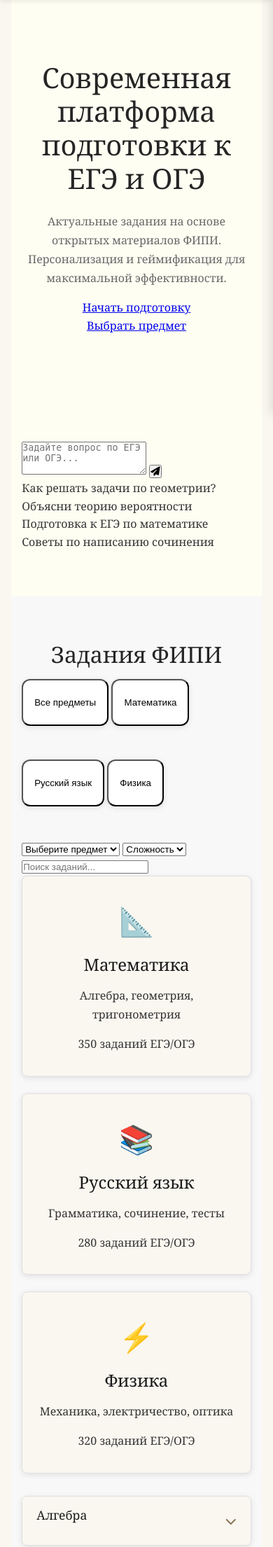
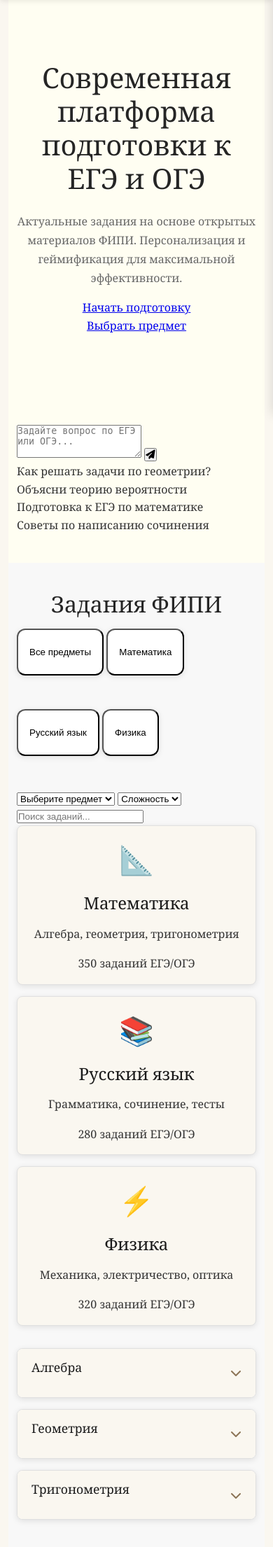
Before and after one commit to gaus-1/ExamFlow, a Django app: page / in a window 390 px wide; the page is wider, and only the part inside the window is pictured. Shown: the part 256-2466 px from the top of that part at 70% size. Run offline with Django 4.2, Linux system fonts and the light colour scheme; data that the repository does not hold is empty; parts of the project's set-up code (start-up, migrations or seed data) failed here and were passed over.

Commit message:
feat(responsive): доработаны медиазапросы и .break-words

```diff
--- a/static/css/aesop-styles.css
+++ b/static/css/aesop-styles.css
@@ -999,3 +999,19 @@ p {
 /* Анимации появления */
 .animate-on-scroll{opacity:0;transform:translateY(12px)}
 .animate-in{opacity:1;transform:none;transition:all .5s cubic-bezier(0.4,0,0.2,1)}
+
+/* Перенос длинных строк */
+.break-words{overflow-wrap:anywhere;word-break:break-word}
+
+/* Адаптивные правки сеток/отступов */
+@media (max-width: 768px){
+  .section-padding{padding-top: 40px;padding-bottom: 40px}
+  .cards-grid{grid-template-columns: repeat(auto-fit, minmax(160px, 1fr));gap:16px}
+  .subject-card,.task-item{padding:16px}
+  .navbar-aesop{position:sticky;top:0;z-index:1000}
+}
+
+@media (max-width: 480px){
+  .cards-grid{grid-template-columns: 1fr}
+  .container{padding-left: 12px;padding-right: 12px}
+}
```
